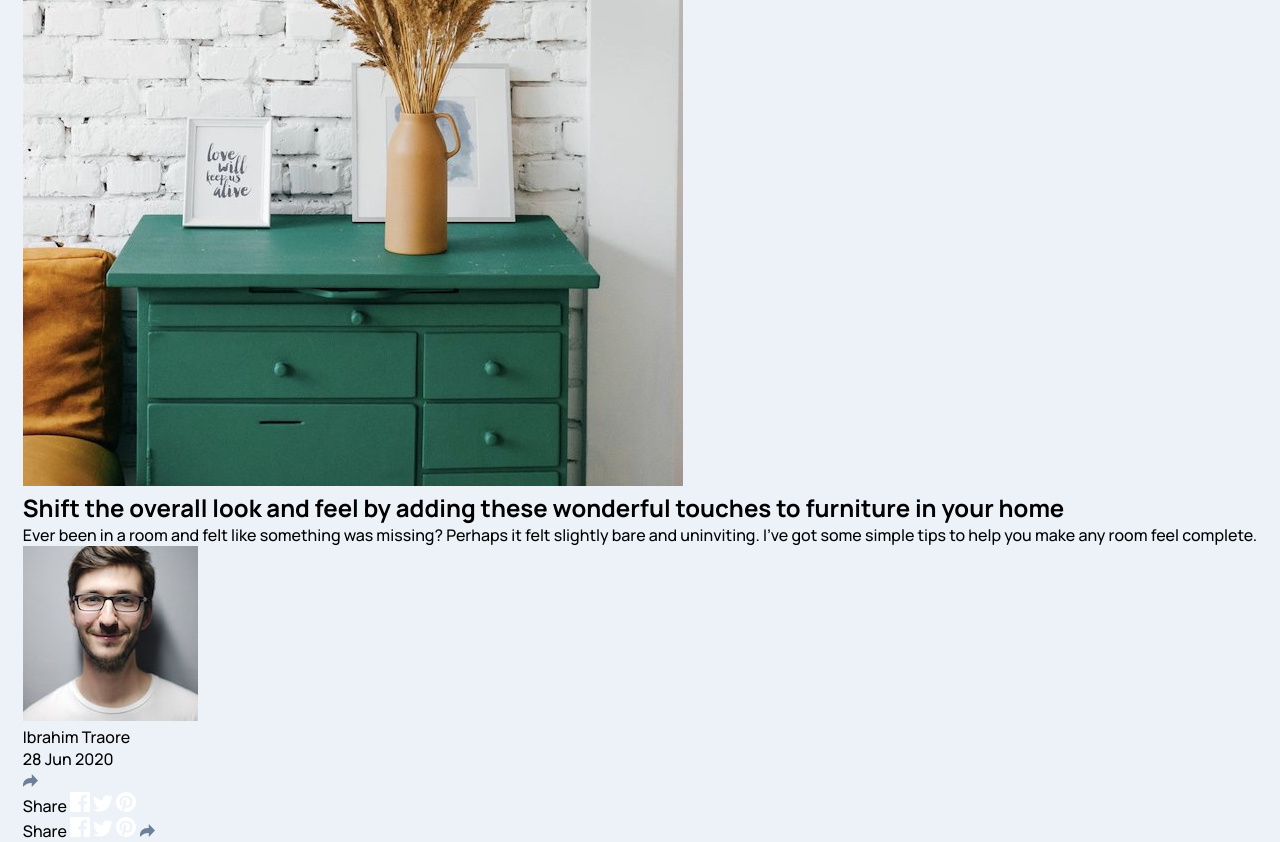
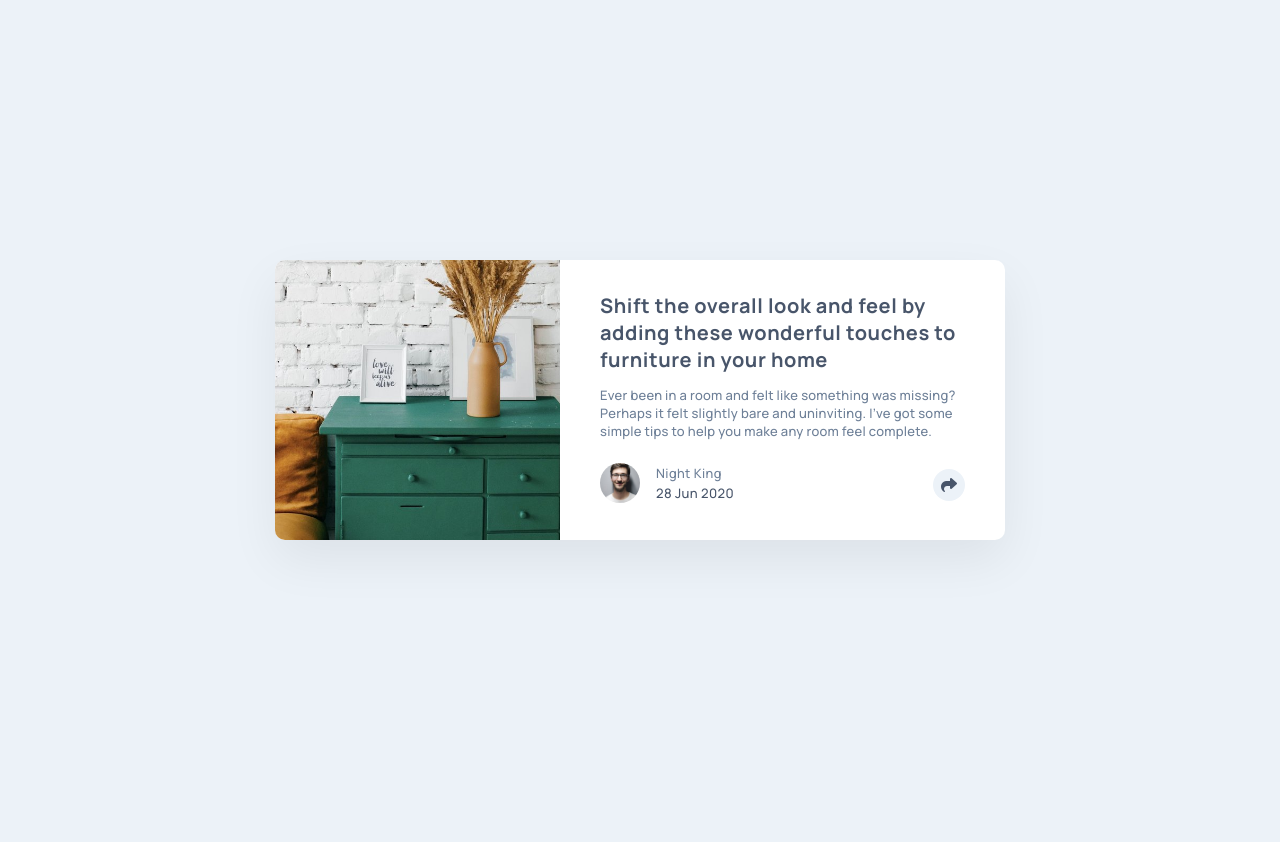
Before and after one commit to GilaniRabbu/article-preview-component-solution, a plain HTML site: page index.html in a window 1280 px wide. After the commit the page ends 800 px from the top, so only its background shows below. Drawn offline with Linux system fonts and the light colour scheme.

Commit message:
Initial commit

```diff
--- a/index.html
+++ b/index.html
@@ -5,70 +5,50 @@
   <meta charset="UTF-8">
   <meta http-equiv="X-UA-Compatible" content="IE=edge">
   <meta name="viewport" content="width=device-width, initial-scale=1.0">
-
+  <link rel="stylesheet" href="https://cdnjs.cloudflare.com/ajax/libs/font-awesome/6.4.2/css/all.min.css" />
   <link href="https://fonts.googleapis.com/css2?family=Manrope:wght@500;700&display=swap" rel="stylesheet">
-
   <link rel="icon" type="image/png" sizes="32x32" href="images/favicon-32x32.png">
-
   <link rel="stylesheet" href="style.css">
-
+  <script src="script.js" defer></script>
   <title>Frontend Mentor | Article Preview Component</title>
 </head>
 
 <body>
-  <main>
-
-    <div class="img-section">
-      <img class="intro-img" src="images/drawers.jpg" alt="Drawers image">
-    </div>
-
-    <section class="card-info">
-      <h1 class="card-title">
+  <main class="container">
+    <div class="card">
+      <figure class="card__image"></figure>
+      <article class="card__info">
+        <h1 class="card__info--title">
           Shift the overall look and feel by adding these
           wonderful touches to furniture in your home
         </h1>
-
-      <p class="card-description">
+        <p class="card__info--desc">
           Ever been in a room and felt like something was missing? Perhaps
           it felt slightly bare and uninviting. I’ve got some simple tips
           to help you make any room feel complete.
         </p>
-
-      <div class="author-section">
-
-        <img src="images/author.jpg" class="author-img" alt="author image">
-
-        <div class="author-info">
-          <p class="name">Ibrahim Traore</p>
-          <p class="date">28 Jun 2020</p>
+        <div class="card__info--user">
+          <figure>
+            <img class="info__user--image" src="images/author.jpg" alt="Avatar Image">
+          </figure>
+          <section class="info__user--data">
+            <h2>Night King</h2>
+            <p>28 Jun 2020</p>
+          </section>
+          <div class="info__user--share">
+            <i id="btn__card--share" class="fa-solid fa-share"></i>
           </div>
-
-        <div class="share-box">
-          <img id="share-img" class="share-image" src="images/icon-share.svg" alt="share icon">
+          <div class="card__share--icon" id="card__share">
+            <div class="bottom__arrow"></div>
+            <p>SHARE</p>
+            <img class="share__icon" src="images/icon-facebook.svg" alt="Facebook Icon">
+            <img class="share__icon" src="images/icon-twitter.svg" alt="Twitter Icon">
+            <img class="share__icon" src="images/icon-pinterest.svg" alt="Last Icon">
           </div>
-
-        <div class="social hidden" id="social-link">
-          <span class="icon-title">Share</span>
-          <img src="images/icon-facebook.svg" alt="facebook icon" alt="facebook icon">
-          <img src="images/icon-twitter.svg" alt="twitter icon" alt="twitter icon">
-          <img src="images/icon-pinterest.svg" alt="pinterest icon" alt="pinterest icon">
         </div>
-
+      </article>
     </div>
-
-      <div class="mobile-social hidden" id="mobile-link">
-        <span class="icon-title">Share</span>
-        <img src="images/icon-facebook.svg" alt="facebook icon">
-        <img src="images/icon-twitter.svg" alt="twitter icon">
-        <img src="images/icon-pinterest.svg" alt="pinterest icon">
-        <img class="share-img mobile-share" src="images/icon-share.svg" alt="share icon">
-      </div>
-
-    </section>
-
   </main>
-
-  <script src="script.js"></script>
 </body>
 
 </html>
```
Lines whose indentation alone changed are shown as unchanged.
